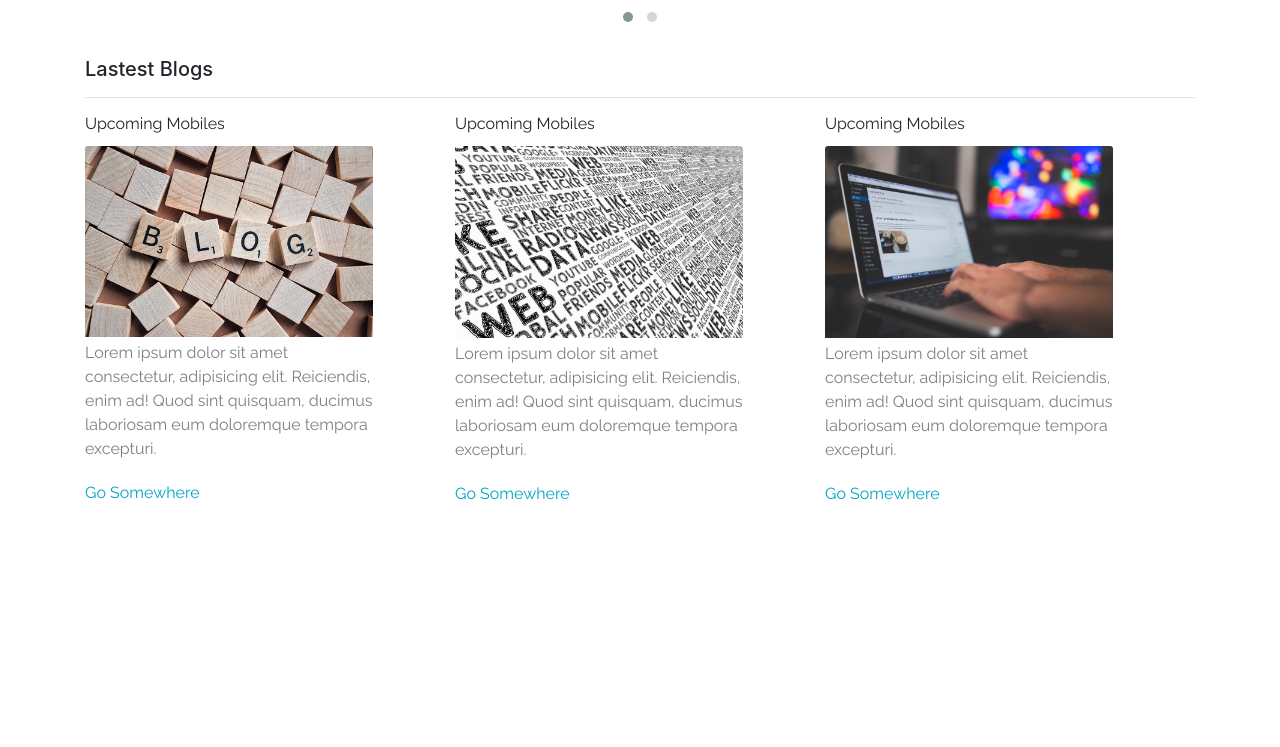
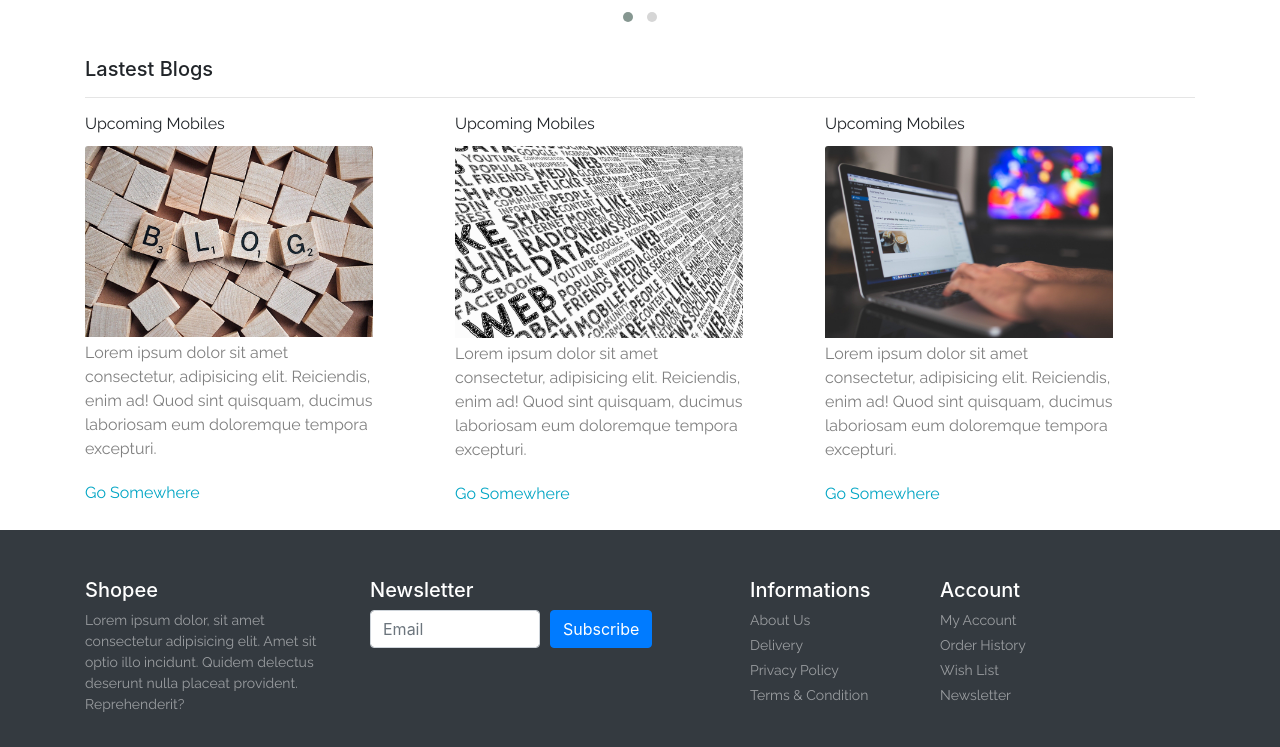
Before and after one commit to NaderElhaj/Shopee, a website: page index.html in a window 1280 px wide. Shown: the part 2607-3354 px from the top of the page. Before the commit the page ends 3137 px from the top, so only its background shows below. Drawn offline with nearby package versions, Linux system fonts and the light colour scheme; a web font is replaced by a local one.

Commit message:
All design Done

```diff
--- a/index.html
+++ b/index.html
@@ -695,8 +695,46 @@
 
 <!--Footer-->
 
-    <footer>
+    <footer id="footer" class="bg-dark text-white py-5">
+      <div class="container">
+        <div class="row">
+          <div class="col-lg-3 col-12">
+            <h4 class="font-rubik font-size-20">Shopee</h4>
+            <p class="font-size-14 font-raleway text-white-50">Lorem ipsum dolor, sit amet consectetur adipisicing elit. Amet sit optio illo incidunt. Quidem delectus deserunt nulla placeat provident. Reprehenderit?</p>
+          </div>
+          <div class="col-lg-4 col-12">
+            <h4 class="font-rubik font-size-20">Newsletter</h4>
+            <form class="form-row">
+              <div class="col">
+                <input type="text" class="form-control" placeholder="Email">
+              </div>
+              <div class="col">
+                <button type="submit" class="btn btn-primary mb-2">Subscribe</button>
+              </div>
+            </form>
 
+          </div>
+          <div class="col-lg-2 col-12">
+            <h4 class="font-rubik font-size-20">Informations</h4>
+            <div class="d-flex flex-column flex-wrap">
+              <a href="#" class="font-raleway font-size-14 text-white-50 pb-1">About Us</a>
+              <a href="#" class="font-raleway font-size-14 text-white-50 pb-1">Delivery</a>
+              <a href="#" class="font-raleway font-size-14 text-white-50 pb-1">Privacy Policy</a>
+              <a href="#" class="font-raleway font-size-14 text-white-50 pb-1">Terms & Condition</a>
+            </div>
+          </div>
+          <div class="col-lg-2 col-12">
+            <h4 class="font-rubik font-size-20">Account</h4>
+            <div class="d-flex flex-column flex-wrap">
+              <a href="#" class="font-raleway font-size-14 text-white-50 pb-1">My Account</a>
+              <a href="#" class="font-raleway font-size-14 text-white-50 pb-1">Order History</a>
+              <a href="#" class="font-raleway font-size-14 text-white-50 pb-1">Wish List</a>
+              <a href="#" class="font-raleway font-size-14 text-white-50 pb-1">Newsletter</a>
+            </div>
+
+          </div>
+        </div>
+      </div>
     </footer>
 
 <!--Footer-->
```
